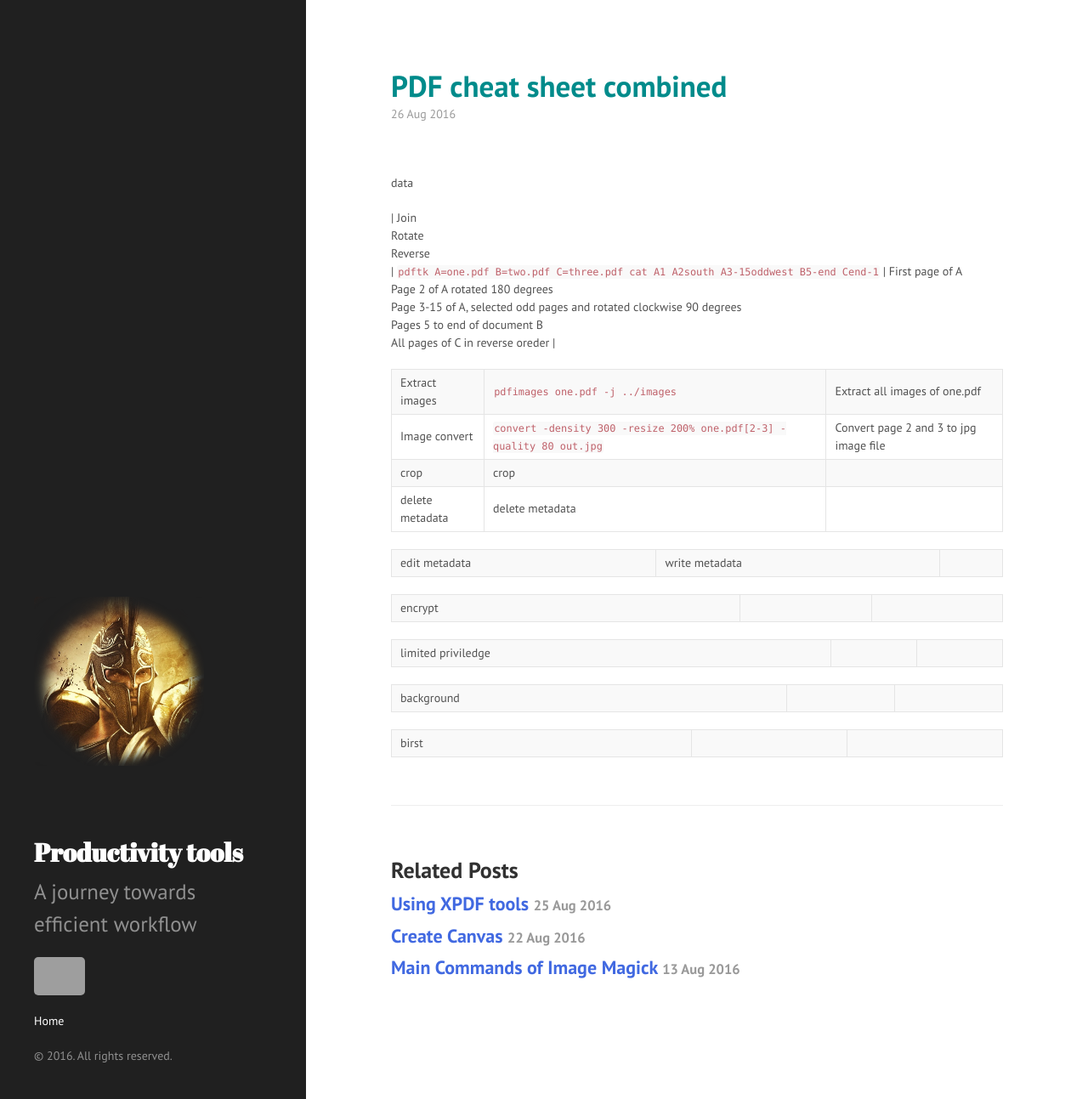
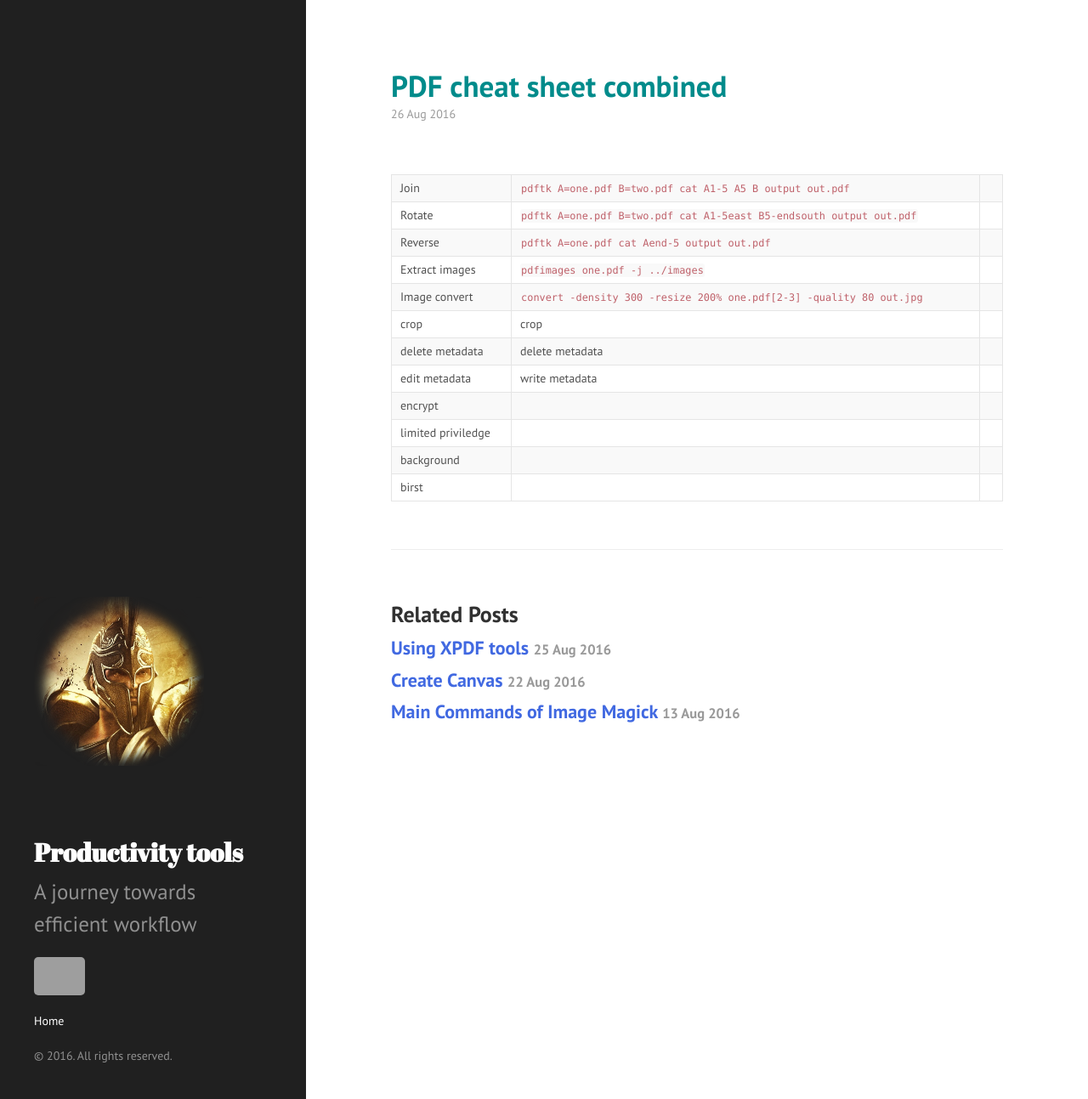
Before and after one commit to MaheshTK/MaheshTK.github.io, a Jekyll site: the page built from _posts/2016-08-26-pdf-cheat-sheet-combined.markdown, in a window 1280 px wide and 1293 px high. Shown: the whole window at 85% size. Built offline with Jekyll 4.4.1, drawn with Linux system fonts in a browser that asks for light colours; grey boxes are pictures that could not be loaded.

Commit message:
Post update: PDF cheat sheet combined

```diff
--- a/_posts/2016-08-26-pdf-cheat-sheet-combined.markdown
+++ b/_posts/2016-08-26-pdf-cheat-sheet-combined.markdown
@@ -3,25 +3,15 @@ published: true
 title: PDF cheat sheet combined
 layout: post
 ---
-data
-
-| Join  <br /> Rotate  <br /> Reverse  <br /> | `pdftk A=one.pdf B=two.pdf C=three.pdf cat A1 A2south A3-15oddwest B5-end Cend-1` | First page of A <br />
-Page 2 of A rotated 180 degrees  <br />
-Page 3-15 of A, selected odd pages and rotated clockwise 90 degrees  <br />
-Pages 5 to end of document B  <br />
-All pages of C in reverse oreder |
-
-| Extract images | `pdfimages one.pdf -j ../images` | Extract all images of one.pdf |
-| Image convert | `convert -density 300 -resize 200% one.pdf[2-3] -quality 80 out.jpg` | Convert page 2 and 3 to jpg image file |
-| crop | crop | |
-| delete metadata | delete metadata | |
-
+| Join | `pdftk A=one.pdf B=two.pdf cat A1-5 A5 B output out.pdf` |
+| Rotate | `pdftk  A=one.pdf B=two.pdf cat A1-5east B5-endsouth output out.pdf` |
+| Reverse | `pdftk A=one.pdf cat Aend-5 output out.pdf` |
+| Extract images | `pdfimages one.pdf -j ../images` |
+| Image convert | `convert -density 300 -resize 200% one.pdf[2-3] -quality 80 out.jpg` |
+| crop | crop |
+| delete metadata | delete metadata |
 | edit metadata | write metadata | |
-
 | encrypt | | |
-
 | limited priviledge | | |
-
 | background | | |
-
 | birst | | |
```
